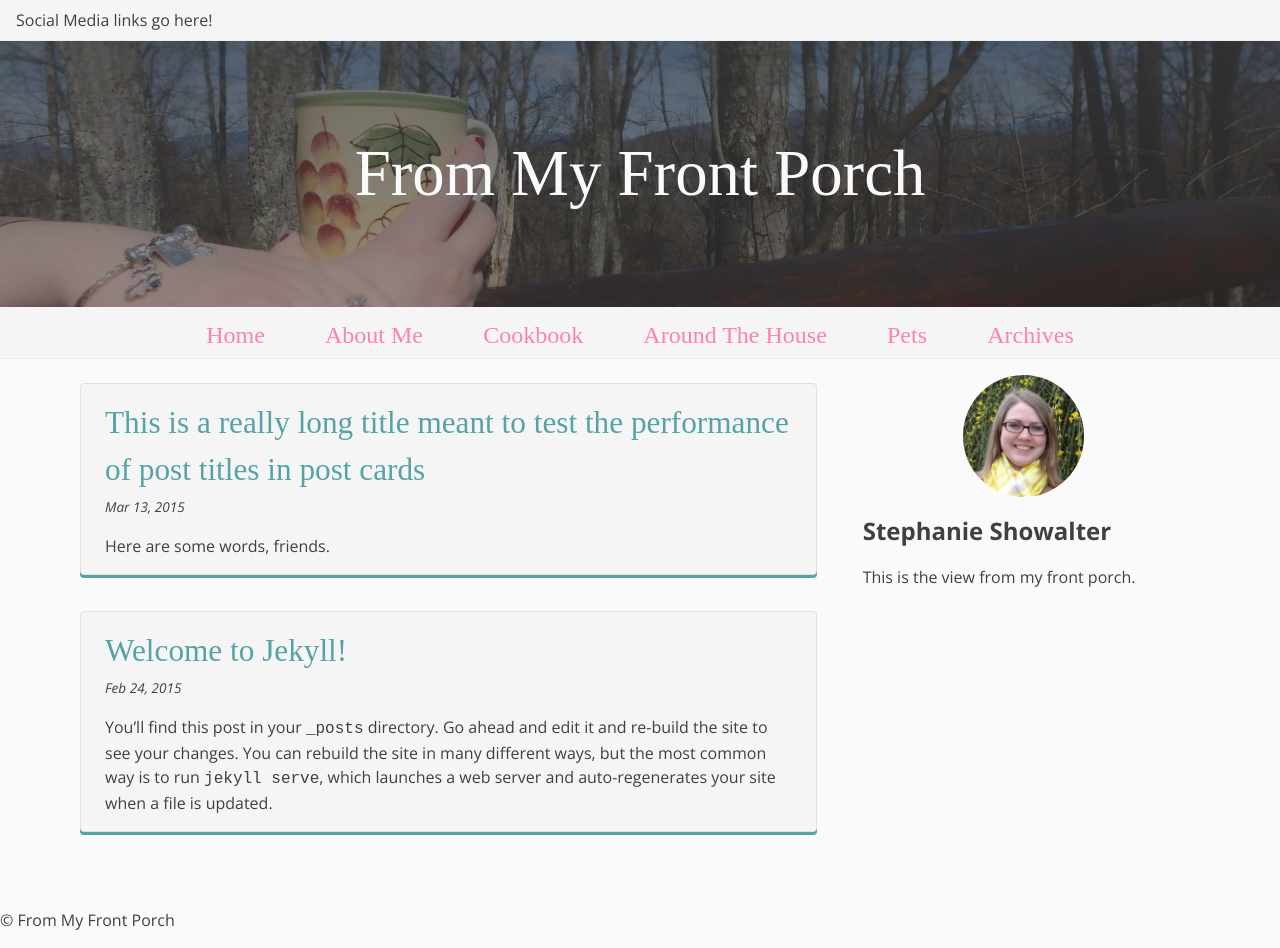
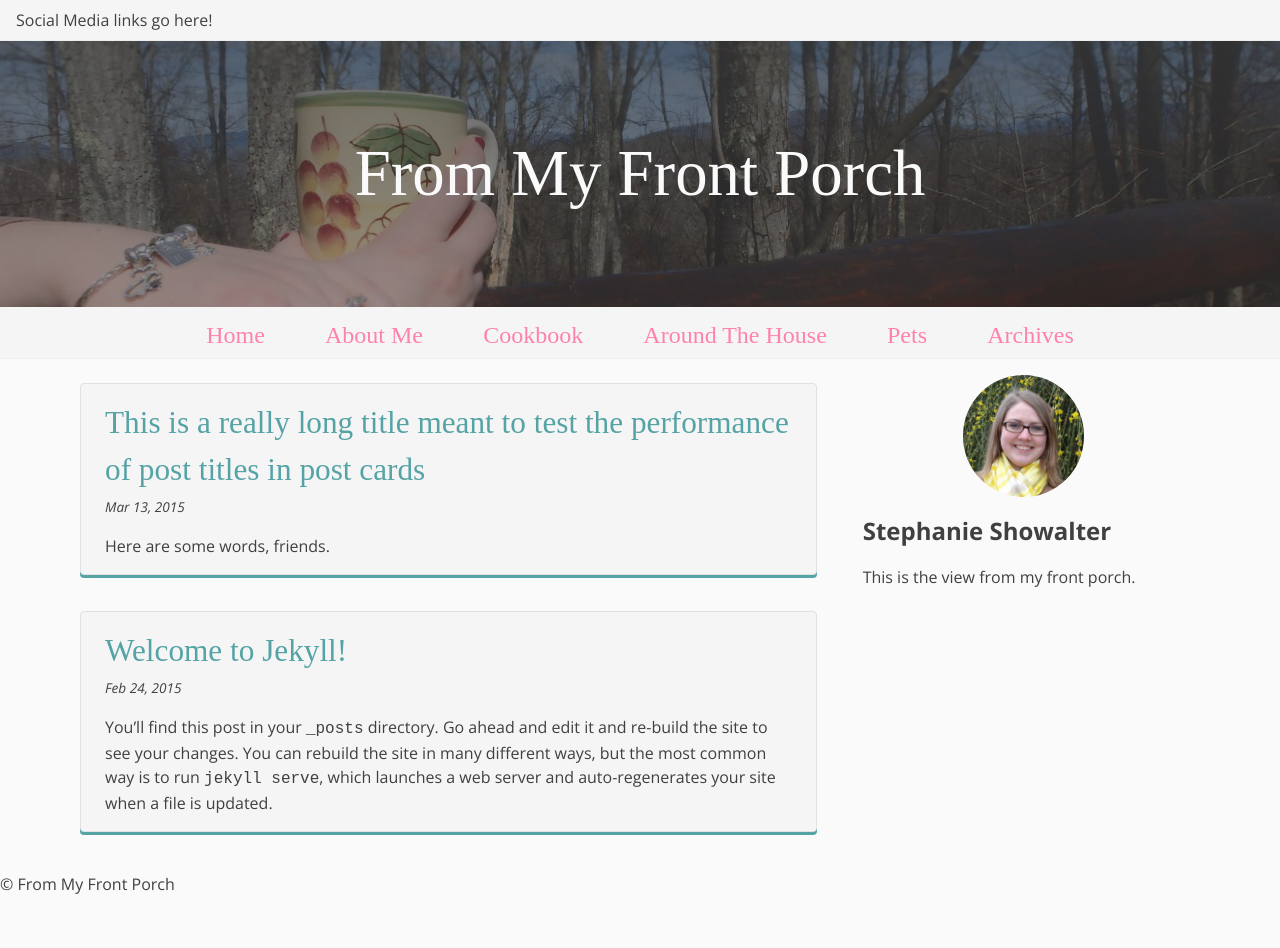
Before and after one commit to orangedaisy/frommyfrontporch, a Jekyll site: the page built from index.html, in a window 1280 px wide. Built offline with Jekyll 4.4.1, drawn with Linux system fonts in a browser that asks for light colours; some web fonts are replaced; Markdown is read by kramdown in place of the engine named in the settings; the list of posts is cut into pages by our own code; after the commit the page ends 912 px from its top, so only the background shows below that.

Commit message:
Use more sensible margins on post cards
When post cards are in a list, they apply a top margin. When they're not
in a list (i.e. if we ever need to display just one post card), they
have no external margins so they can neatly fit in any context.

```diff
--- a/_sass/components/_c-post-card.scss
+++ b/_sass/components/_c-post-card.scss
@@ -13,8 +13,11 @@
   border: 1px solid shade($c-white,10%);
   border-radius: 4px;
   box-shadow: 0 3px 0 palette(teal);
-  margin-bottom: 2.25rem;
   padding: 1rem 1.5rem;
+
+  & + & {
+    margin-top: 2.25rem;
+  }
 }
 
 .c-post-card__title {
@@ -30,7 +33,7 @@
     text-decoration: none;
 
     &:hover,&:focus {
-      border-bottom: 2px dashed palette(teal);
+      border-bottom: 1px dotted palette(teal);
     }
     &:active {
       border-bottom: {
```
